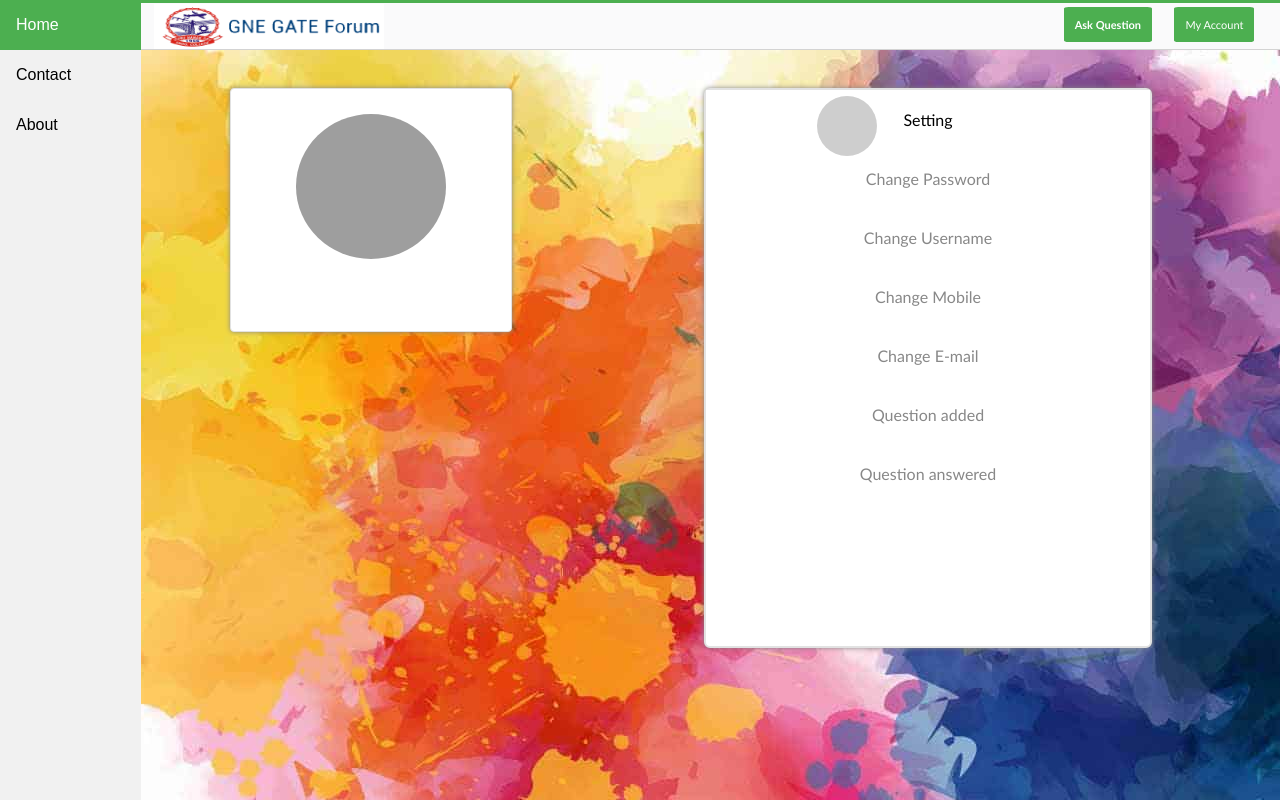
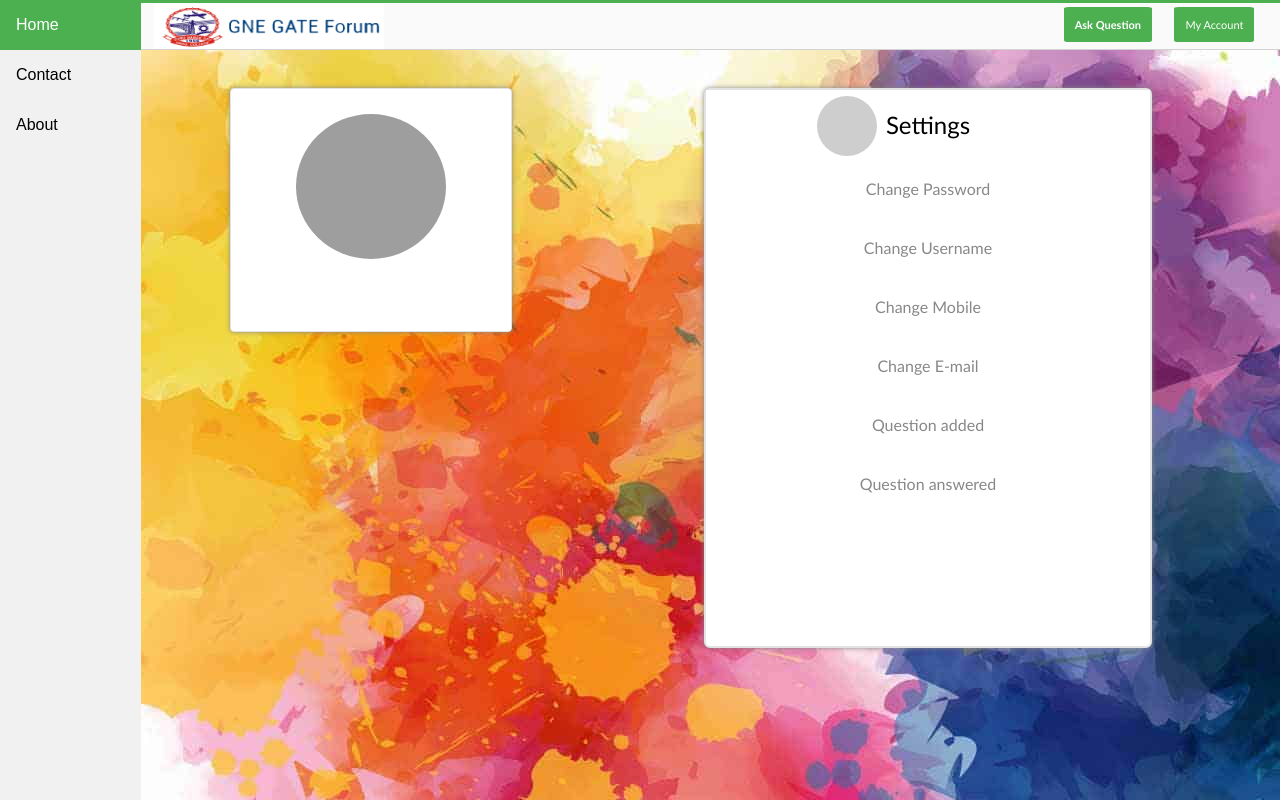
Before and after one commit to ahampriyanshu/vaachaal, a PHP site: page /dashboard.php in a window 1280 px wide. Run offline with PHP 8.4, Linux system fonts and the light colour scheme; the visitor is signed in with stand-in values (Sample User, id 1); data that the repository does not hold is empty; grey boxes are pictures that could not be loaded.

Commit message:
Update dashboard.php

```diff
--- a/dashboard.php
+++ b/dashboard.php
@@ -72,11 +72,16 @@ include("essentials/database.php");
 }
 
 .setting a:hover:not(.active) {
-  background-color: #833AB4;
   color: #888;
 }
 #set{
   opacity: 0.5;
+}
+#changeopt:hover{
+  font-size: 150%;
+}
+#setopt{
+  font-size: 150%;
 }
 </style>
 <body background="img/back.jpg">
@@ -103,13 +108,13 @@ if ($result->num_rows > 0)
 
 <div class="setting" >
   <img class="logocircle" id="set" src="img/setting.png" width="60px" height="60px" border="" style="position: absolute; top:1%; left:25%;" />
-  <a class="active"  >Setting</a>
-  <a href="changepassword.php">Change Password</a>
-  <a href="changeusername.php">Change Username</a>
-   <a href="changemobile.php">Change Mobile</a>
-  <a href="changemail.php">Change E-mail</a>
-   <a href="viewque.php">Question added</a>
-  <a href="viewans.php">Question answered</a>
+  <a id="setopt" class="active"  >Settings</a>
+  <a id="changeopt" href="changepassword.php">Change Password</a>
+  <a id="changeopt" href="changeusername.php">Change Username</a>
+   <a id="changeopt" href="changemobile.php">Change Mobile</a>
+  <a id="changeopt" href="changemail.php">Change E-mail</a>
+   <a id="changeopt" href="viewque.php">Question added</a>
+  <a id="changeopt" href="viewans.php">Question answered</a>
 </div>
 </body>
 </html>
```
